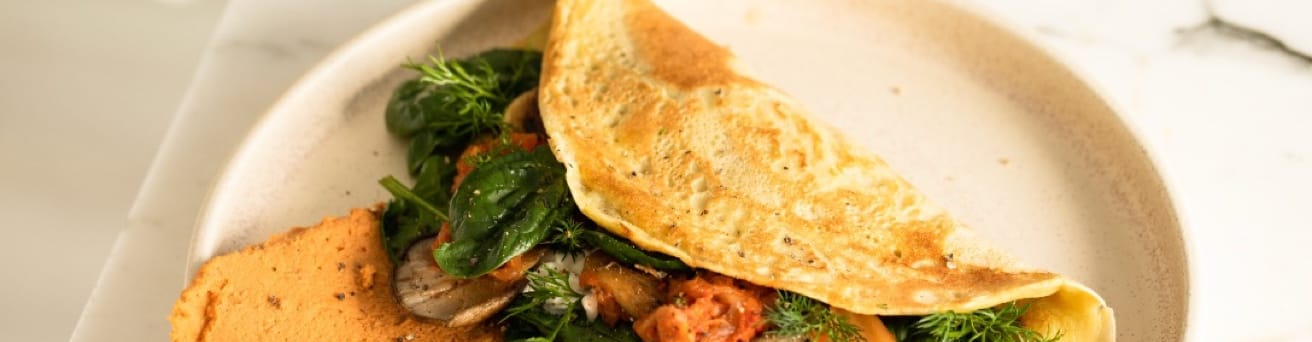
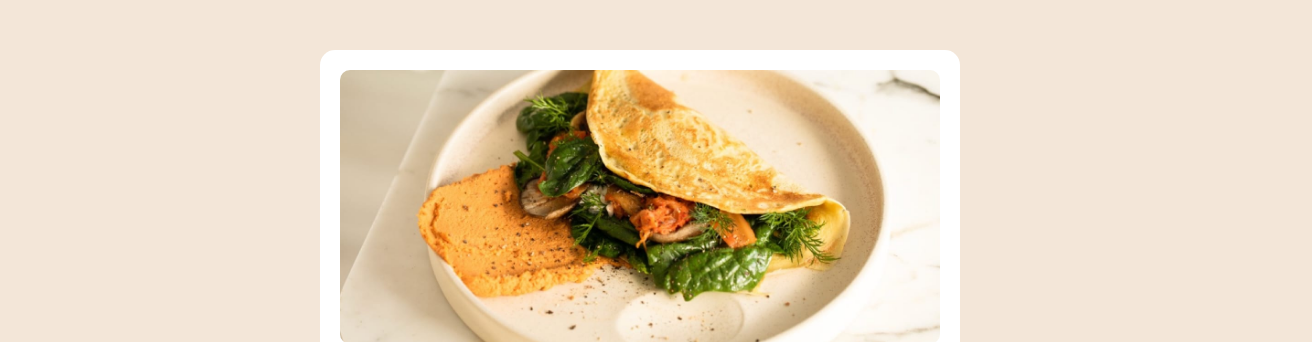
Before and after one commit to data-dev05/recipe-page, a plain HTML site: page index.html in a window 1280 px wide. Shown: the top 342 px of the page, 1312 px wide, since content can reach past the window. Drawn offline with Linux system fonts and the light colour scheme.

Commit message:
first styles

```diff
--- a/sass/layout/_main.scss
+++ b/sass/layout/_main.scss
@@ -0,0 +1,33 @@
+@use "../base/variables" as *;
+
+body {
+    background-color: $colorEggshell;
+    height: 100%;
+    display: flex;
+    justify-content: center;
+    align-items: center;
+
+    .recipe{
+        background-color: $colorWhite;
+        width: 50vw;
+        min-width: 320px;
+        max-width: 750px;
+        padding: 20px;
+        margin-top: 50px;
+        margin-bottom: 50px;
+        border-radius: 15px;
+        display: flex;
+        flex-direction: column;
+        gap: 20px;
+
+
+        .recipe-image{
+            width: 100%;
+            border-radius: 10px;
+        }
+    }
+}
+
+li {
+    list-style-position: inside;
+}
--- a/sass/main.scss
+++ b/sass/main.scss
@@ -1,10 +1,4 @@
 @use "./base/reset";
 @use "./base/typography";
 @use "./base/variables";
-@use "./components/buttons";
-@use "./components/cards";
-@use "./components/tables";
-@use "./layout/footer";
-@use "./layout/header";
 @use "./layout/main";
-@use "./pages/recipe";
```
Also changed, not shown: css/main.css, sass/components/_buttons.scss (deleted), sass/components/_cards.scss (deleted), sass/components/_tables.scss (deleted), sass/layout/_footer.scss (deleted), sass/layout/_header.scss (deleted), sass/pages/_recipe.scss (deleted), 1 other file.
